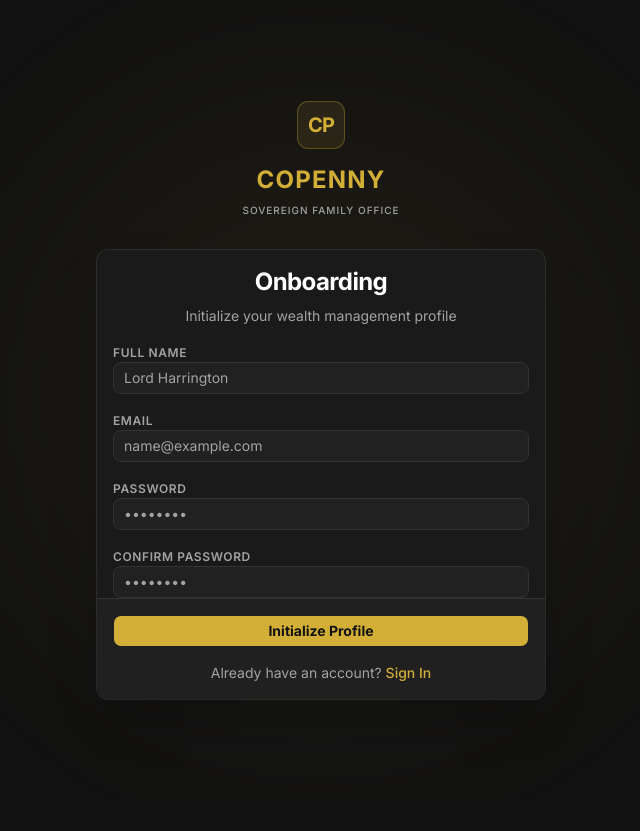
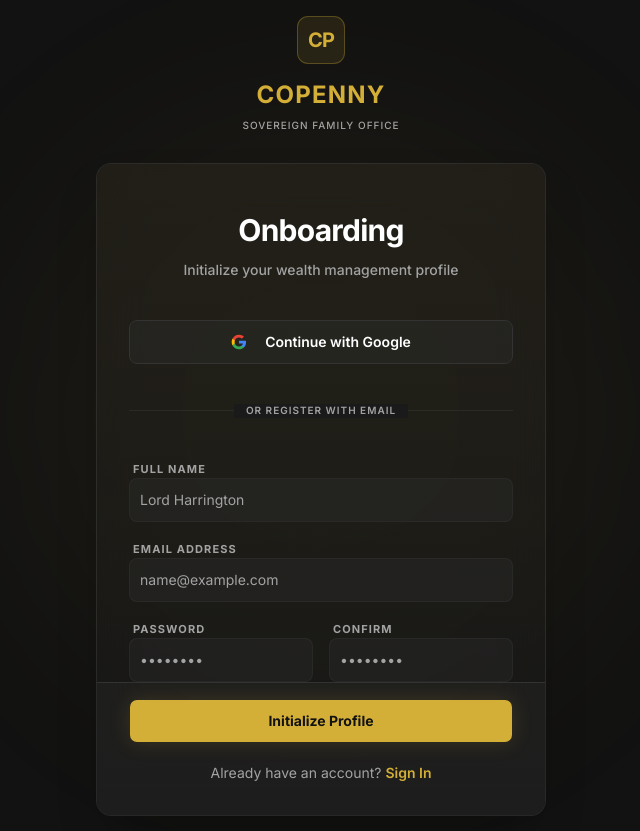
Before and after one commit to imzohair/copennyai, a Next.js app in the folder copenny/frontend/: page /register in a window 1280 px wide. Shown: the whole page, without its empty margins (319-959 px from the left). Before the commit the page ends 800 px from the top, so only its background shows below. Built offline with nearby package versions, Linux system fonts and the light colour scheme; no server answers.

Commit message:
feat: add google sign in and polish auth ui

```diff
--- a/copenny/frontend/app/(auth)/login/page.tsx
+++ b/copenny/frontend/app/(auth)/login/page.tsx
@@ -7,35 +7,103 @@ import { Card, CardContent, CardDescription, CardFooter, CardHeader, CardTitle }
 import { Button } from "@/components/ui/button";
 import { Input } from "@/components/ui/input";
 import { Loader2 } from "lucide-react";
+import { auth } from "@/lib/firebase";
+import { GoogleAuthProvider, signInWithPopup } from "firebase/auth";
 
 export default function LoginPage() {
   const [email, setEmail] = useState("");
   const [password, setPassword] = useState("");
-  const { login, isLoading, error } = useAuth();
+  const [isGoogleLoading, setIsGoogleLoading] = useState(false);
+  const { login, loginWithGoogle, isLoading, error } = useAuth();
 
   const handleSubmit = async (e: React.FormEvent) => {
     e.preventDefault();
     await login({ email, password });
   };
 
+  const handleGoogleLogin = async () => {
+    setIsGoogleLoading(true);
+    try {
+      const provider = new GoogleAuthProvider();
+      const result = await signInWithPopup(auth, provider);
+      const idToken = await result.user.getIdToken();
+      await loginWithGoogle(idToken);
+    } catch (err) {
+      console.error("Google Auth Error", err);
+    } finally {
+      setIsGoogleLoading(false);
+    }
+  };
+
+  const isSubmitting = isLoading || isGoogleLoading;
+
   return (
-    <Card className="border-border bg-card shadow-2xl">
-      <CardHeader className="space-y-1">
-        <CardTitle className="text-2xl font-bold tracking-tight text-center">Authentication</CardTitle>
-        <CardDescription className="text-center">
-          Enter your credentials to access your portfolio
+    <Card className="border-border/40 bg-card/60 backdrop-blur-xl shadow-2xl overflow-hidden rounded-2xl">
+      <div className="absolute inset-0 bg-gradient-to-b from-primary/5 to-transparent pointer-events-none" />
+      <CardHeader className="space-y-2 pb-6 pt-8 px-8 relative z-10">
+        <CardTitle className="text-3xl font-bold tracking-tight text-center text-foreground">
+          Welcome Back
+        </CardTitle>
+        <CardDescription className="text-center text-muted-foreground font-medium">
+          Securely access your wealth portfolio
         </CardDescription>
       </CardHeader>
-      <form onSubmit={handleSubmit}>
-        <CardContent className="space-y-4">
+      <div className="px-8 pb-4 relative z-10">
+        <Button
+          type="button"
+          variant="outline"
+          className="w-full font-semibold h-11 bg-background hover:bg-muted/50 border-border/50 text-foreground transition-all duration-300"
+          onClick={handleGoogleLogin}
+          disabled={isSubmitting}
+        >
+          {isGoogleLoading ? (
+            <Loader2 className="w-5 h-5 animate-spin mr-2 text-primary" />
+          ) : (
+            <svg className="w-5 h-5 mr-3" viewBox="0 0 24 24">
+              <path
+                d="M22.56 12.25c0-.78-.07-1.53-.2-2.25H12v4.26h5.92c-.26 1.37-1.04 2.53-2.21 3.31v2.77h3.57c2.08-1.92 3.28-4.74 3.28-8.09z"
+                fill="#4285F4"
+              />
+              <path
+                d="M12 23c2.97 0 5.46-.98 7.28-2.66l-3.57-2.77c-.98.66-2.23 1.06-3.71 1.06-2.86 0-5.29-1.93-6.16-4.53H2.18v2.84C3.99 20.53 7.7 23 12 23z"
+                fill="#34A853"
+              />
+              <path
+                d="M5.84 14.09c-.22-.66-.35-1.36-.35-2.09s.13-1.43.35-2.09V7.07H2.18C1.43 8.55 1 10.22 1 12s.43 3.45 1.18 4.93l2.85-2.22.81-.62z"
+                fill="#FBBC05"
+              />
+              <path
+                d="M12 5.38c1.62 0 3.06.56 4.21 1.64l3.15-3.15C17.45 2.09 14.97 1 12 1 7.7 1 3.99 3.47 2.18 7.07l3.66 2.84c.87-2.6 3.3-4.53 6.16-4.53z"
+                fill="#EA4335"
+              />
+              <path d="M1 1h22v22H1z" fill="none" />
+            </svg>
+          )}
+          Continue with Google
+        </Button>
+      </div>
+
+      <div className="relative px-8 py-2 z-10 flex items-center justify-center">
+        <div className="absolute inset-0 flex items-center px-8">
+          <div className="w-full border-t border-border/60"></div>
+        </div>
+        <div className="relative flex justify-center text-xs uppercase">
+          <span className="bg-card px-3 text-muted-foreground font-semibold tracking-widest text-[10px]">
+            Or continue with email
+          </span>
+        </div>
+      </div>
+
+      <form onSubmit={handleSubmit} className="relative z-10">
+        <CardContent className="space-y-5 px-8 pt-4">
           {error && (
-            <div className="p-3 text-sm text-destructive bg-destructive/10 rounded-md border border-destructive/20 text-center font-medium">
+            <div className="p-3 text-sm text-destructive bg-destructive/10 rounded-lg border border-destructive/20 text-center font-medium shadow-inner">
               {error}
             </div>
           )}
           <div className="space-y-2">
-            <label className="text-xs font-semibold uppercase tracking-wider text-muted-foreground">
-              Email
+            <label className="text-[11px] font-bold uppercase tracking-widest text-muted-foreground ml-1">
+              Email Address
             </label>
             <Input
               type="email"
@@ -43,12 +111,12 @@ export default function LoginPage() {
               value={email}
               onChange={(e) => setEmail(e.target.value)}
               required
-              className="bg-background"
+              className="bg-background/50 h-11 border-border/50 focus:border-primary/50 transition-colors"
             />
           </div>
           <div className="space-y-2">
             <div className="flex items-center justify-between">
-              <label className="text-xs font-semibold uppercase tracking-wider text-muted-foreground">
+              <label className="text-[11px] font-bold uppercase tracking-widest text-muted-foreground ml-1">
                 Password
               </label>
             </div>
@@ -58,22 +126,22 @@ export default function LoginPage() {
               value={password}
               onChange={(e) => setPassword(e.target.value)}
               required
-              className="bg-background"
+              className="bg-background/50 h-11 border-border/50 focus:border-primary/50 transition-colors"
             />
           </div>
         </CardContent>
-        <CardFooter className="flex flex-col gap-4">
+        <CardFooter className="flex flex-col gap-5 px-8 pb-8 pt-4">
           <Button
             type="submit"
-            className="w-full font-bold text-primary-foreground hover:bg-primary/90 transition-all"
-            disabled={isLoading}
+            className="w-full h-11 font-bold text-primary-foreground bg-primary hover:bg-primary/90 transition-all duration-300 shadow-[0_0_20px_rgba(212,175,55,0.15)] hover:shadow-[0_0_25px_rgba(212,175,55,0.25)]"
+            disabled={isSubmitting}
           >
-            {isLoading ? <Loader2 className="w-4 h-4 animate-spin mr-2" /> : null}
+            {isLoading ? <Loader2 className="w-5 h-5 animate-spin mr-2" /> : null}
             {isLoading ? "Authenticating..." : "Sign In"}
           </Button>
           <div className="text-center text-sm text-muted-foreground">
             Don&apos;t have an account?{" "}
-            <Link href="/register" className="text-primary font-medium hover:underline">
+            <Link href="/register" className="text-primary font-semibold hover:text-primary/80 transition-colors underline-offset-4 hover:underline">
               Initialize Portfolio
             </Link>
           </div>
--- a/copenny/frontend/app/(auth)/register/page.tsx
+++ b/copenny/frontend/app/(auth)/register/page.tsx
@@ -7,6 +7,8 @@ import { Card, CardContent, CardDescription, CardFooter, CardHeader, CardTitle }
 import { Button } from "@/components/ui/button";
 import { Input } from "@/components/ui/input";
 import { Loader2 } from "lucide-react";
+import { auth } from "@/lib/firebase";
+import { GoogleAuthProvider, signInWithPopup } from "firebase/auth";
 
 export default function RegisterPage() {
   const [name, setName] = useState("");
@@ -14,8 +16,9 @@ export default function RegisterPage() {
   const [password, setPassword] = useState("");
   const [confirmPassword, setConfirmPassword] = useState("");
   const [validationError, setValidationError] = useState<string | null>(null);
+  const [isGoogleLoading, setIsGoogleLoading] = useState(false);
 
-  const { register, isLoading, error } = useAuth();
+  const { register, loginWithGoogle, isLoading, error } = useAuth();
 
   const handleSubmit = async (e: React.FormEvent) => {
     e.preventDefault();
@@ -34,23 +37,77 @@ export default function RegisterPage() {
     await register({ name, email, password });
   };
 
+  const handleGoogleLogin = async () => {
+    setIsGoogleLoading(true);
+    try {
+      const provider = new GoogleAuthProvider();
+      const result = await signInWithPopup(auth, provider);
+      const idToken = await result.user.getIdToken();
+      await loginWithGoogle(idToken);
+    } catch (err) {
+      console.error("Google Auth Error", err);
+    } finally {
+      setIsGoogleLoading(false);
+    }
+  };
+
+  const isSubmitting = isLoading || isGoogleLoading;
+
   return (
-    <Card className="border-border bg-card shadow-2xl">
-      <CardHeader className="space-y-1">
-        <CardTitle className="text-2xl font-bold tracking-tight text-center">Onboarding</CardTitle>
-        <CardDescription className="text-center">
+    <Card className="border-border/40 bg-card/60 backdrop-blur-xl shadow-2xl overflow-hidden rounded-2xl">
+      <div className="absolute inset-0 bg-gradient-to-b from-primary/5 to-transparent pointer-events-none" />
+      <CardHeader className="space-y-2 pb-6 pt-8 px-8 relative z-10">
+        <CardTitle className="text-3xl font-bold tracking-tight text-center text-foreground">
+          Onboarding
+        </CardTitle>
+        <CardDescription className="text-center text-muted-foreground font-medium">
           Initialize your wealth management profile
         </CardDescription>
       </CardHeader>
-      <form onSubmit={handleSubmit}>
-        <CardContent className="space-y-4">
+
+      <div className="px-8 pb-4 relative z-10">
+        <Button
+          type="button"
+          variant="outline"
+          className="w-full font-semibold h-11 bg-background hover:bg-muted/50 border-border/50 text-foreground transition-all duration-300"
+          onClick={handleGoogleLogin}
+          disabled={isSubmitting}
+        >
+          {isGoogleLoading ? (
+            <Loader2 className="w-5 h-5 animate-spin mr-2 text-primary" />
+          ) : (
+            <svg className="w-5 h-5 mr-3" viewBox="0 0 24 24">
+              <path d="M22.56 12.25c0-.78-.07-1.53-.2-2.25H12v4.26h5.92c-.26 1.37-1.04 2.53-2.21 3.31v2.77h3.57c2.08-1.92 3.28-4.74 3.28-8.09z" fill="#4285F4"/>
+              <path d="M12 23c2.97 0 5.46-.98 7.28-2.66l-3.57-2.77c-.98.66-2.23 1.06-3.71 1.06-2.86 0-5.29-1.93-6.16-4.53H2.18v2.84C3.99 20.53 7.7 23 12 23z" fill="#34A853"/>
+              <path d="M5.84 14.09c-.22-.66-.35-1.36-.35-2.09s.13-1.43.35-2.09V7.07H2.18C1.43 8.55 1 10.22 1 12s.43 3.45 1.18 4.93l2.85-2.22.81-.62z" fill="#FBBC05"/>
+              <path d="M12 5.38c1.62 0 3.06.56 4.21 1.64l3.15-3.15C17.45 2.09 14.97 1 12 1 7.7 1 3.99 3.47 2.18 7.07l3.66 2.84c.87-2.6 3.3-4.53 6.16-4.53z" fill="#EA4335"/>
+              <path d="M1 1h22v22H1z" fill="none"/>
+            </svg>
+          )}
+          Continue with Google
+        </Button>
+      </div>
+
+      <div className="relative px-8 py-2 z-10 flex items-center justify-center">
+        <div className="absolute inset-0 flex items-center px-8">
+          <div className="w-full border-t border-border/60"></div>
+        </div>
+        <div className="relative flex justify-center text-xs uppercase">
+          <span className="bg-card px-3 text-muted-foreground font-semibold tracking-widest text-[10px]">
+            Or register with email
+          </span>
+        </div>
+      </div>
+
+      <form onSubmit={handleSubmit} className="relative z-10">
+        <CardContent className="space-y-4 px-8 pt-4">
           {(error || validationError) && (
-            <div className="p-3 text-sm text-destructive bg-destructive/10 rounded-md border border-destructive/20 text-center font-medium">
+            <div className="p-3 text-sm text-destructive bg-destructive/10 rounded-lg border border-destructive/20 text-center font-medium shadow-inner">
               {validationError || error}
             </div>
           )}
           <div className="space-y-2">
-            <label className="text-xs font-semibold uppercase tracking-wider text-muted-foreground">
+            <label className="text-[11px] font-bold uppercase tracking-widest text-muted-foreground ml-1">
               Full Name
             </label>
             <Input
@@ -59,12 +116,12 @@ export default function RegisterPage() {
               value={name}
               onChange={(e) => setName(e.target.value)}
               required
-              className="bg-background"
+              className="bg-background/50 h-11 border-border/50 focus:border-primary/50 transition-colors"
             />
           </div>
           <div className="space-y-2">
-            <label className="text-xs font-semibold uppercase tracking-wider text-muted-foreground">
-              Email
+            <label className="text-[11px] font-bold uppercase tracking-widest text-muted-foreground ml-1">
+              Email Address
             </label>
             <Input
               type="email"
@@ -72,11 +129,12 @@ export default function RegisterPage() {
               value={email}
               onChange={(e) => setEmail(e.target.value)}
               required
-              className="bg-background"
+              className="bg-background/50 h-11 border-border/50 focus:border-primary/50 transition-colors"
             />
           </div>
+          <div className="grid grid-cols-2 gap-4">
             <div className="space-y-2">
-            <label className="text-xs font-semibold uppercase tracking-wider text-muted-foreground">
+              <label className="text-[11px] font-bold uppercase tracking-widest text-muted-foreground ml-1">
                 Password
               </label>
               <Input
@@ -85,12 +143,12 @@ export default function RegisterPage() {
                 value={password}
                 onChange={(e) => setPassword(e.target.value)}
                 required
-              className="bg-background"
+                className="bg-background/50 h-11 border-border/50 focus:border-primary/50 transition-colors"
               />
             </div>
             <div className="space-y-2">
-            <label className="text-xs font-semibold uppercase tracking-wider text-muted-foreground">
-              Confirm Password
+              <label className="text-[11px] font-bold uppercase tracking-widest text-muted-foreground ml-1">
+                Confirm
               </label>
               <Input
                 type="password"
@@ -98,22 +156,23 @@ export default function RegisterPage() {
                 value={confirmPassword}
                 onChange={(e) => setConfirmPassword(e.target.value)}
                 required
-              className="bg-background"
+                className="bg-background/50 h-11 border-border/50 focus:border-primary/50 transition-colors"
               />
             </div>
+          </div>
         </CardContent>
-        <CardFooter className="flex flex-col gap-4">
+        <CardFooter className="flex flex-col gap-5 px-8 pb-8 pt-4">
           <Button
             type="submit"
-            className="w-full font-bold text-primary-foreground hover:bg-primary/90 transition-all"
-            disabled={isLoading}
+            className="w-full h-11 font-bold text-primary-foreground bg-primary hover:bg-primary/90 transition-all duration-300 shadow-[0_0_20px_rgba(212,175,55,0.15)] hover:shadow-[0_0_25px_rgba(212,175,55,0.25)]"
+            disabled={isSubmitting}
           >
-            {isLoading ? <Loader2 className="w-4 h-4 animate-spin mr-2" /> : null}
+            {isLoading ? <Loader2 className="w-5 h-5 animate-spin mr-2" /> : null}
             {isLoading ? "Creating Profile..." : "Initialize Profile"}
           </Button>
           <div className="text-center text-sm text-muted-foreground">
             Already have an account?{" "}
-            <Link href="/login" className="text-primary font-medium hover:underline">
+            <Link href="/login" className="text-primary font-semibold hover:text-primary/80 transition-colors underline-offset-4 hover:underline">
               Sign In
             </Link>
           </div>
```
Also changed, not shown: copenny/frontend/hooks/useAuth.ts (+23 -0 lines). Lines whose indentation alone changed are shown as unchanged.
